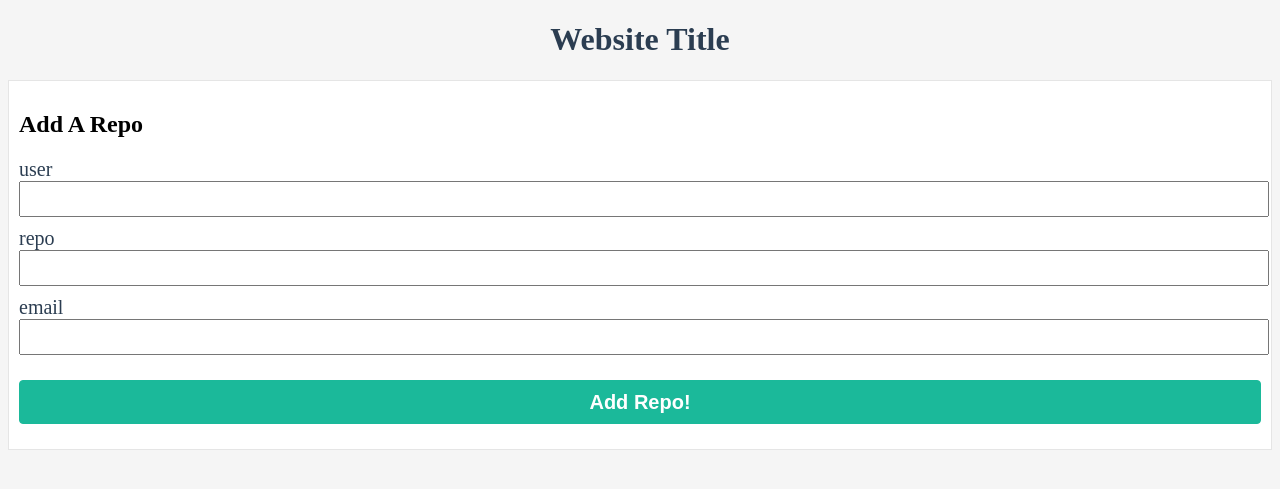
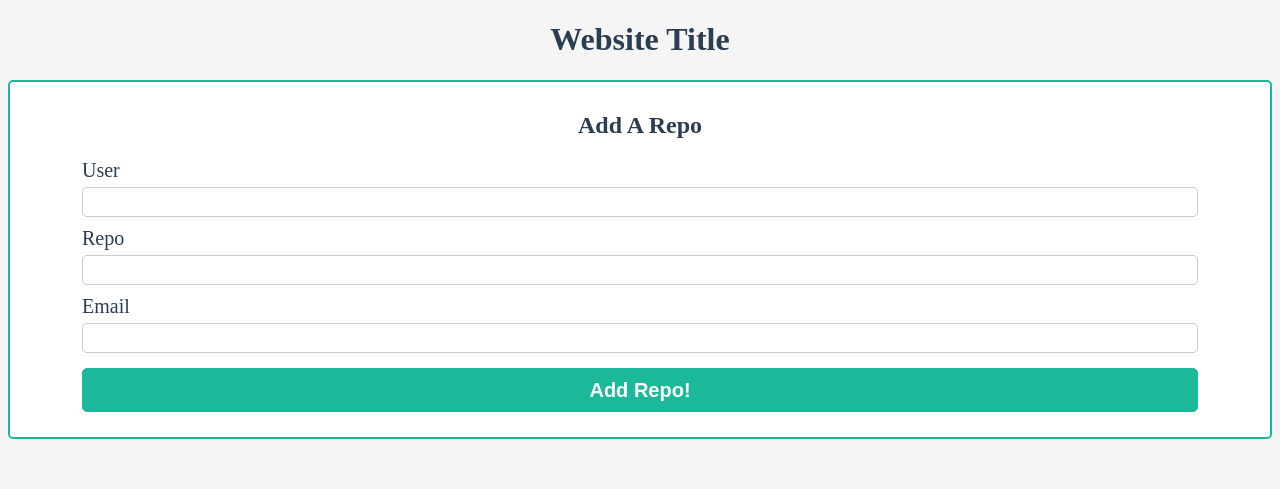
Before and after one commit to fpcorso/hooks-filters-doc-creator, a Flask app: page / in a window 1280 px wide. Shown: the top 489 px of the page. Run offline with Flask 2, Linux system fonts and the light colour scheme; parts of the project's set-up code (start-up, migrations or seed data) failed here and were passed over; some libraries are stand-ins or nearby versions.

Commit message:
Adds minor changes to styling

```diff
--- a/static/css/app.css
+++ b/static/css/app.css
@@ -1,3 +1,7 @@
+* {
+	box-sizing: border-box;
+}
+
 body {
 	background-color: #f5f5f5;
 }
@@ -8,10 +12,27 @@ header h1 {
 	font-size: 32px;
 }
 
-main {
+section {
 	background-color: #fff;
 	padding: 10px;
-	border: 1px solid #e5e5e5;
+	border: 2px solid #1bb99a;
+    border-radius: 5px;
+}
+
+.section-content {
+	margin: 0 auto;
+	width: 90%;
+}
+
+section h2 {
+	text-align: center;
+	color: #2b3d51;
+	font-size: 24px;
+}
+
+section p {
+	text-align: center;
+	font-size: 20px;
 }
 
 .btn {
@@ -22,8 +43,7 @@ main {
 	background-color: #1bb99a;
     border: 1px solid #1bb99a;
 	color: #fff;
-	vertical-align: middle;
-    border-radius: 0.25rem;
+    border-radius: 5px;
 	text-decoration: none;
 	font-size: 20px;
 	font-weight: bold;
@@ -31,22 +51,34 @@ main {
 }
 
 input {
-	width: 100%;
 	margin-bottom: 10px;
 	height: 30px;
+	display: block;
+    width: 100%;
+    padding: 10px 5px;
+    font-size: 20px;
+    line-height: 1.5;
+    color: #55595c;
+    background-color: #fff;
+    background-image: none;
+    border: 1px solid #ccc;
+    border-radius: 5px;
 }
 
 label {
 	color: #2b3d51;
 	display: inline-block;
 	font-size: 20px;
+	margin-bottom: 5px;
+    text-transform: capitalize;
 }
 
 .alert {
 	padding: 15px;
-	margin-bottom: 10px;
+	margin-bottom: 15px;
 	border: 1px solid #a2e3d6;
 	border-radius: 0.25rem;
-	background-color: #B6E9DF;
-	color: #1bb99a;
+	background-color: #1bb99a;
+	color: #fff;
+	font-size: 20px;
 }
```
